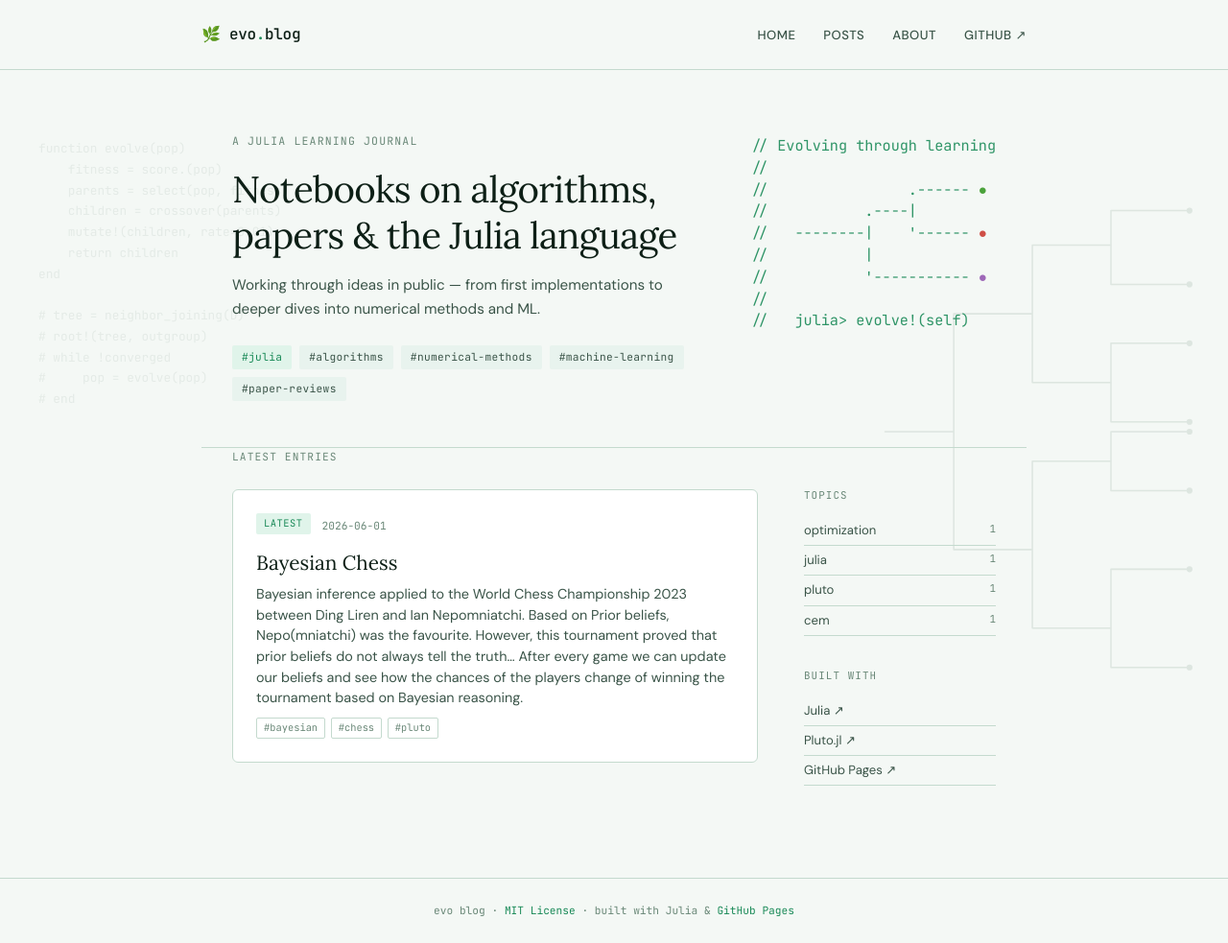
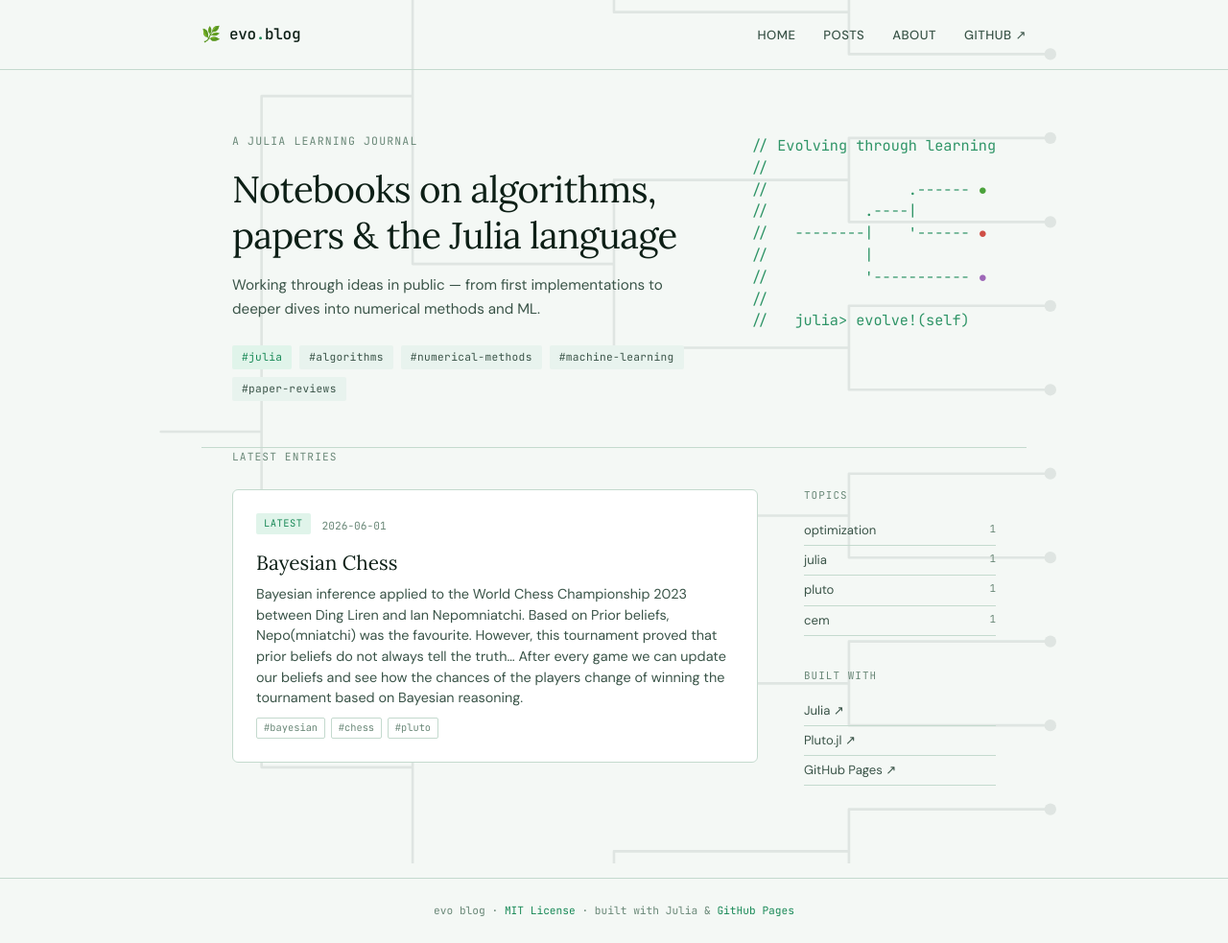
Before and after one commit to wclaerhout/wclaerhout.github.io, a Jekyll site: the page built from index.html, in a window 1280 px wide. Shown: the whole page at 96% size. Built offline with Jekyll 4.4.1, drawn with Linux system fonts in a browser that asks for light colours.

Commit message:
ui: fuller centered phylo tree, remove ghost code, darker tone
Replace right-aligned tree + left code block with a single balanced 16-tip cladogram centered behind the page. Darker color (ink-2) and wider fill (clamp 420-1100px / 82vw).

Co-Authored-By: Claude Opus 4.8 <noreply@anthropic.com>

```diff
--- a/_layouts/default.html
+++ b/_layouts/default.html
@@ -12,39 +12,42 @@
 <body>
 
 <div class="bg-art" aria-hidden="true">
-  <svg class="bg-tree" viewBox="0 0 400 600" preserveAspectRatio="xMidYMid meet" fill="none">
-    <path d="M20 300 H90
-             M90 180 V420
-             M90 180 H170  M90 420 H170
-             M170 110 V250  M170 330 V500
-             M170 110 H250  M170 250 H250  M170 330 H250  M170 500 H250
-             M250 75 V150   M250 210 V290  M250 300 V360  M250 440 V540
-             M250 75 H330   M250 150 H330  M250 210 H330  M250 290 H330
-             M250 300 H330  M250 360 H330  M250 440 H330  M250 540 H330"
+  <svg class="bg-tree" viewBox="0 0 600 800" preserveAspectRatio="xMidYMid meet" fill="none">
+    <path d="M30 400 H90
+             M90 200 V600  M90 200 H180  M90 600 H180
+             M180 100 V300  M180 100 H300  M180 300 H300
+             M180 500 V700  M180 500 H300  M180 700 H300
+             M300 50 V150   M300 50 H440   M300 150 H440
+             M300 250 V350  M300 250 H440  M300 350 H440
+             M300 450 V550  M300 450 H440  M300 550 H440
+             M300 650 V750  M300 650 H440  M300 750 H440
+             M440 25 V75    M440 25 H560   M440 75 H560
+             M440 125 V175  M440 125 H560  M440 175 H560
+             M440 225 V275  M440 225 H560  M440 275 H560
+             M440 325 V375  M440 325 H560  M440 375 H560
+             M440 425 V475  M440 425 H560  M440 475 H560
+             M440 525 V575  M440 525 H560  M440 575 H560
+             M440 625 V675  M440 625 H560  M440 675 H560
+             M440 725 V775  M440 725 H560  M440 775 H560"
           stroke="currentColor" stroke-width="1.5"
           stroke-linecap="round" stroke-linejoin="round" />
-    <circle cx="330" cy="75"  r="3" fill="currentColor" stroke="none"/>
-    <circle cx="330" cy="150" r="3" fill="currentColor" stroke="none"/>
-    <circle cx="330" cy="210" r="3" fill="currentColor" stroke="none"/>
-    <circle cx="330" cy="290" r="3" fill="currentColor" stroke="none"/>
-    <circle cx="330" cy="300" r="3" fill="currentColor" stroke="none"/>
-    <circle cx="330" cy="360" r="3" fill="currentColor" stroke="none"/>
-    <circle cx="330" cy="440" r="3" fill="currentColor" stroke="none"/>
-    <circle cx="330" cy="540" r="3" fill="currentColor" stroke="none"/>
+    <circle cx="560" cy="25"  r="3.5" fill="currentColor" stroke="none"/>
+    <circle cx="560" cy="75"  r="3.5" fill="currentColor" stroke="none"/>
+    <circle cx="560" cy="125" r="3.5" fill="currentColor" stroke="none"/>
+    <circle cx="560" cy="175" r="3.5" fill="currentColor" stroke="none"/>
+    <circle cx="560" cy="225" r="3.5" fill="currentColor" stroke="none"/>
+    <circle cx="560" cy="275" r="3.5" fill="currentColor" stroke="none"/>
+    <circle cx="560" cy="325" r="3.5" fill="currentColor" stroke="none"/>
+    <circle cx="560" cy="375" r="3.5" fill="currentColor" stroke="none"/>
+    <circle cx="560" cy="425" r="3.5" fill="currentColor" stroke="none"/>
+    <circle cx="560" cy="475" r="3.5" fill="currentColor" stroke="none"/>
+    <circle cx="560" cy="525" r="3.5" fill="currentColor" stroke="none"/>
+    <circle cx="560" cy="575" r="3.5" fill="currentColor" stroke="none"/>
+    <circle cx="560" cy="625" r="3.5" fill="currentColor" stroke="none"/>
+    <circle cx="560" cy="675" r="3.5" fill="currentColor" stroke="none"/>
+    <circle cx="560" cy="725" r="3.5" fill="currentColor" stroke="none"/>
+    <circle cx="560" cy="775" r="3.5" fill="currentColor" stroke="none"/>
   </svg>
-  <pre class="bg-code">function evolve(pop)
-    fitness = score.(pop)
-    parents = select(pop, fitness)
-    children = crossover(parents)
-    mutate!(children, rate=0.01)
-    return children
-end
-
-# tree = neighbor_joining(D)
-# root!(tree, outgroup)
-# while !converged
-#     pop = evolve(pop)
-# end</pre>
 </div>
 
 <header>
--- a/assets/css/style.css
+++ b/assets/css/style.css
@@ -39,28 +39,15 @@ a { color: inherit; text-decoration: none; }
 .bg-tree {
   position: absolute;
   top: 50%;
-  right: -2rem;
-  transform: translateY(-50%);
-  width: clamp(280px, 32vw, 460px);
+  left: 50%;
+  transform: translate(-50%, -50%);
+  width: clamp(420px, 82vw, 1100px);
   height: auto;
-  color: var(--ink-3);
-  opacity: 0.16;
-}
-.bg-code {
-  position: absolute;
-  top: 16%;
-  left: 2.5rem;
-  font-family: var(--mono);
-  font-size: 0.8rem;
-  line-height: 1.7;
-  color: var(--ink-3);
+  color: var(--ink-2);
   opacity: 0.11;
-  white-space: pre;
-  margin: 0;
 }
 @media (max-width: 760px) {
-  .bg-code { display: none; }
-  .bg-tree { opacity: 0.10; }
+  .bg-tree { opacity: 0.08; width: 130vw; }
 }
 
 /* ── Header ── */
```
